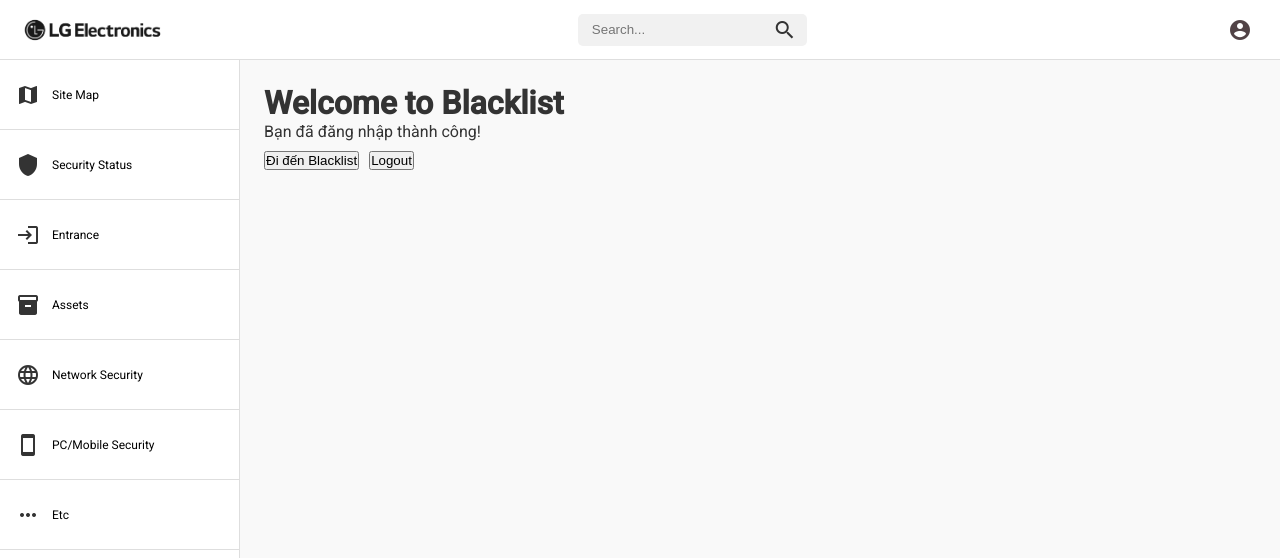
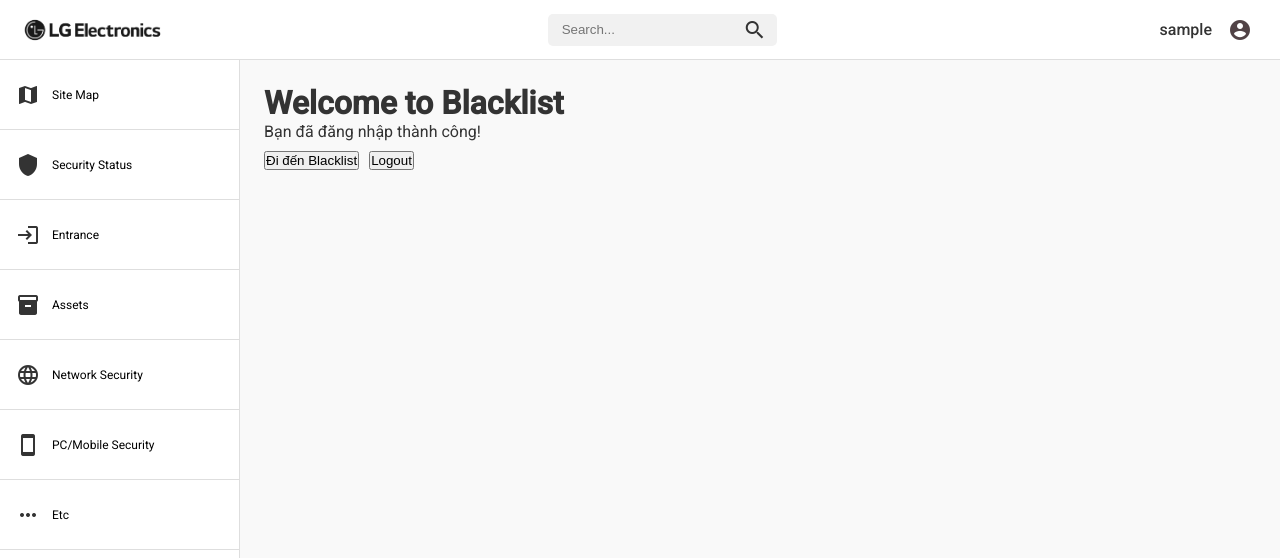
Before and after one commit to phxtnguyxn/blacklist, an Angular app in the folder frontend/: page /home in a window 1280 px wide. Shown: the top 558 px of the page. Built offline with nearby package versions, Linux system fonts and the light colour scheme; sample sign-in values are in the browser's storage.

Commit message:
Update topnav

```diff
--- a/frontend/src/app/components/login/login.component.ts
+++ b/frontend/src/app/components/login/login.component.ts
@@ -31,6 +31,7 @@
     this.authService.login(this.username, this.password).subscribe({
       next: (response) => {
         console.log("Đăng nhập thành công!");
+        sessionStorage.setItem('username', this.username);
         this.router.navigate(['/home']);
       },
       error: (err) => {
--- a/frontend/src/app/components/topnav/topnav.component.css
+++ b/frontend/src/app/components/topnav/topnav.component.css
@@ -30,3 +30,13 @@
     align-items: center;
     color: #333333;
   }
+
+  .username {
+    margin-right: 8px;
+    font-weight: 500;
+    color: #333;
+  }
+
+  .matMenu {
+    background-color: #fff;
+  }
--- a/frontend/src/app/components/topnav/topnav.component.html
+++ b/frontend/src/app/components/topnav/topnav.component.html
@@ -7,6 +7,7 @@
     </div>
 
     <div class="user-actions">
+      <span class="username">{{ username }}</span>
       <button mat-icon-button [matMenuTriggerFor]="menu">
         <mat-icon>account_circle</mat-icon>
       </button>
--- a/frontend/src/app/components/topnav/topnav.component.ts
+++ b/frontend/src/app/components/topnav/topnav.component.ts
@@ -22,4 +22,12 @@
     this.authService.logout();
     ;
   }
+
+  username: string = '';
+  ngOnInit(): void{
+    const storedUsername = sessionStorage.getItem('username');
+    if (storedUsername) {
+      this.username = storedUsername;
+    }
+  }
 }
```
